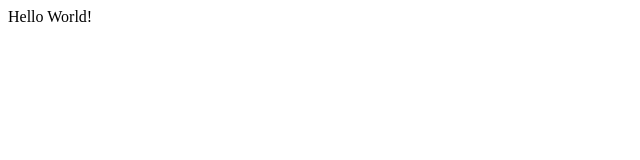
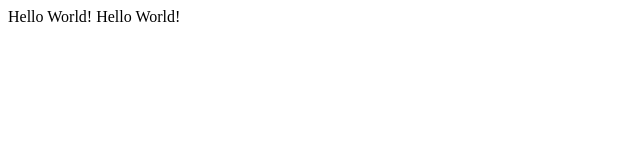
Before and after one commit to Ziekstebaas/oefenproject, a plain HTML site: page index.html in a window 1280 px wide. Shown: the whole page, without its empty margins (0-640 px from the left). Drawn offline with Linux system fonts and the light colour scheme.

Commit message:
Update index.html

```diff
--- a/index.html
+++ b/index.html
@@ -6,6 +6,6 @@
     <title>Onze eerste website</title>
 </head>
 <body>
-    Hello World!
+    Hello World! Hello World!
 </body>
 </html>
```
